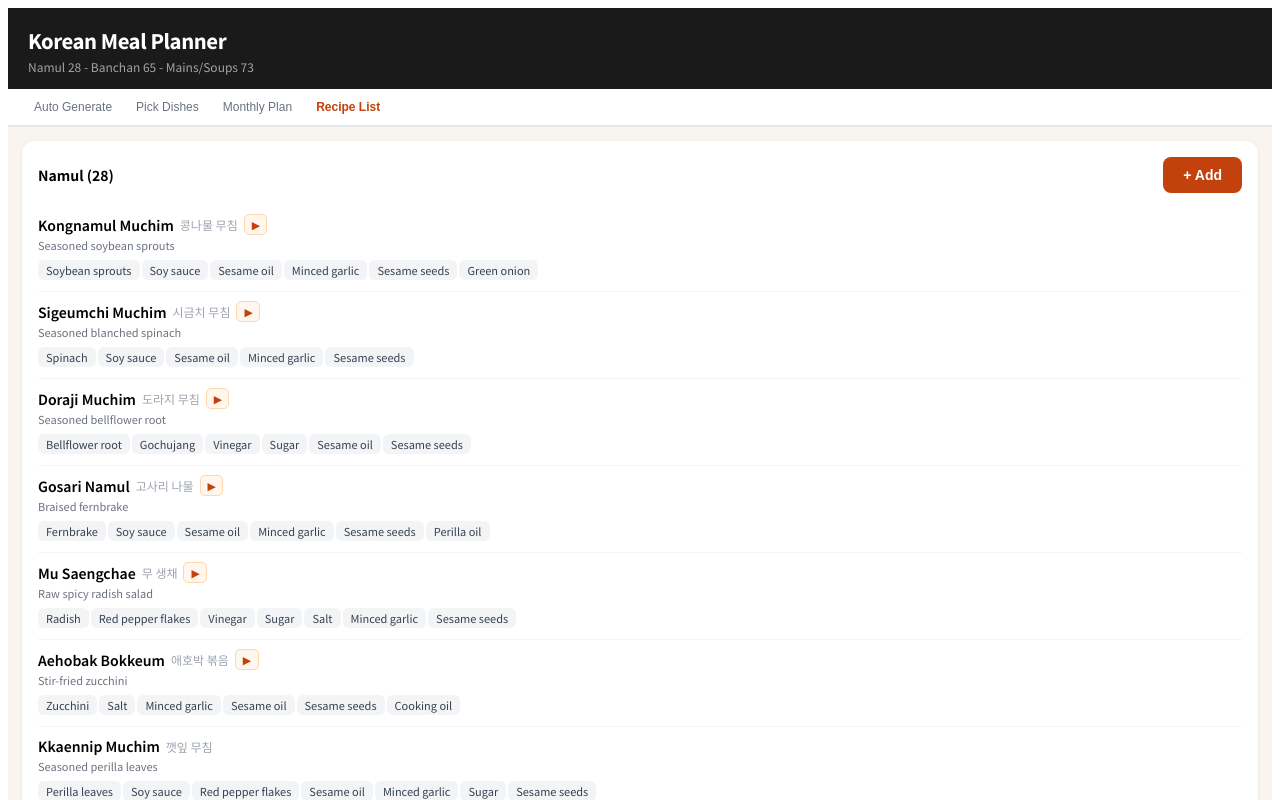
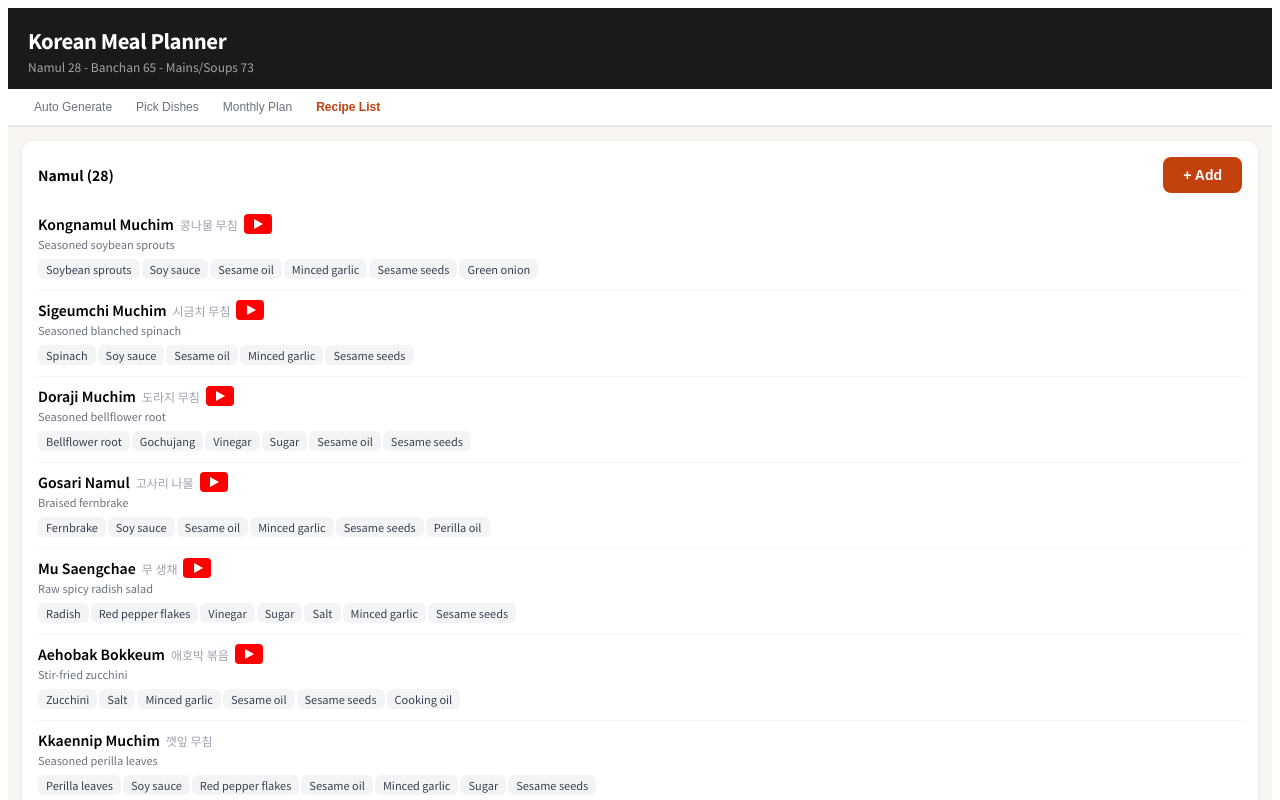
Before and after one commit to CL0110/korean-meal-planner, a React (Vite) app: page / in a window 1280 px wide. Both pictures are taken after a click on the button "Recipe List". Shown: the top 800 px of the page. Built offline with nearby package versions, Linux system fonts and the light colour scheme.

Commit message:
YouTube-style red play button for Maangchi links

```diff
--- a/src/App.jsx
+++ b/src/App.jsx
@@ -279,8 +279,8 @@ const MaangchiLink=({slug})=>{
   if(!slug)return null;
   return(
     <a href={"https://www.maangchi.com/recipe/"+slug} target="_blank" rel="noopener noreferrer" onClick={e=>e.stopPropagation()}
-      style={{display:"inline-flex",alignItems:"center",gap:3,fontSize:10,fontWeight:700,color:"#c2410c",background:"#fff7ed",border:"1px solid #fed7aa",borderRadius:5,padding:"2px 7px",textDecoration:"none",whiteSpace:"nowrap"}} title="Watch recipe video on Maangchi">
-      {"▶"}
+      style={{display:"inline-flex",alignItems:"center",justifyContent:"center",width:28,height:20,background:"#FF0000",borderRadius:4,textDecoration:"none",flexShrink:0}} title="Watch recipe video on Maangchi">
+      <span style={{display:"inline-block",width:0,height:0,borderTop:"5px solid transparent",borderBottom:"5px solid transparent",borderLeft:"9px solid #fff",marginLeft:2}}/>
     </a>
   );
 };
```
